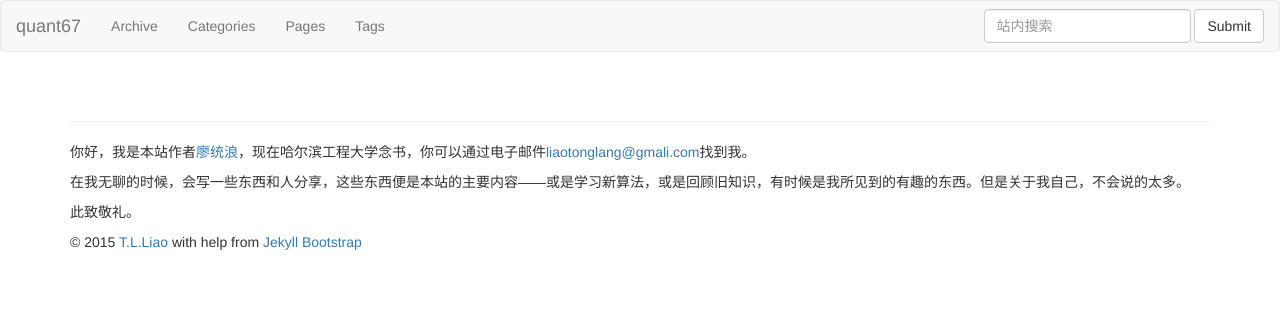
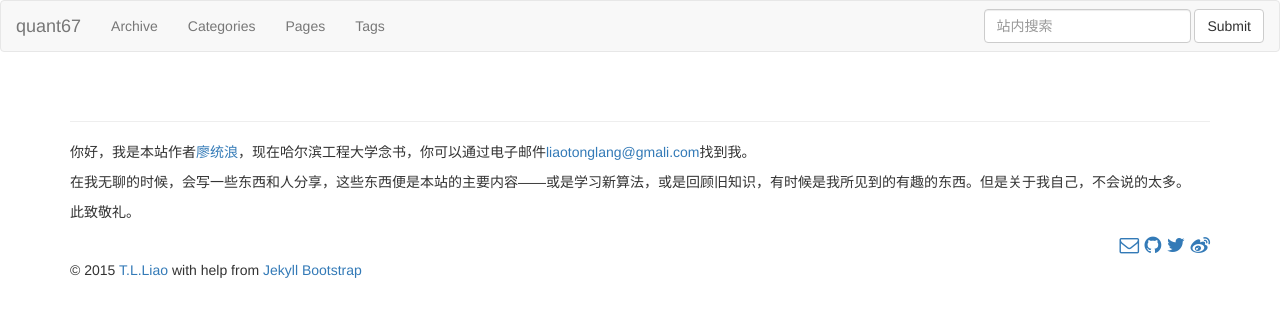
Before and after one commit to banqianhao/banqianhao.github.io, a Jekyll site: the page built from about.md, in a window 1280 px wide. Shown: the top 317 px of the page. Built offline with Jekyll 4.4.1, drawn with Linux system fonts in a browser that asks for light colours; nearby versions of some CDN libraries; library files that are not in the unit come from our copies.

Commit message:
add link to contact

```diff
--- a/about.md
+++ b/about.md
@@ -11,3 +11,11 @@ title: About
 在我无聊的时候，会写一些东西和人分享，这些东西便是本站的主要内容——或是学习新算法，或是回顾旧知识，有时候是我所见到的有趣的东西。但是关于我自己，不会说的太多。
 
 此致敬礼。
+
+
+<div style="float: right;font-size:1.4em;">
+<a href="mailto:liaotonglang@gmail.com" target="_blank"><i class="fa fa-envelope-o"></i></a>
+<a href="https://github.com/quant67" target="_blank"><i class="fa fa-github"></i></a>
+<a href="https://twitter.com/liaotonglang" target="_blank"><i class="fa fa-twitter"></i></a>
+<a href="http://weibo.com/xieruantan" target="_blank"><i class="fa fa-weibo"></i></a>
+</div>
```
